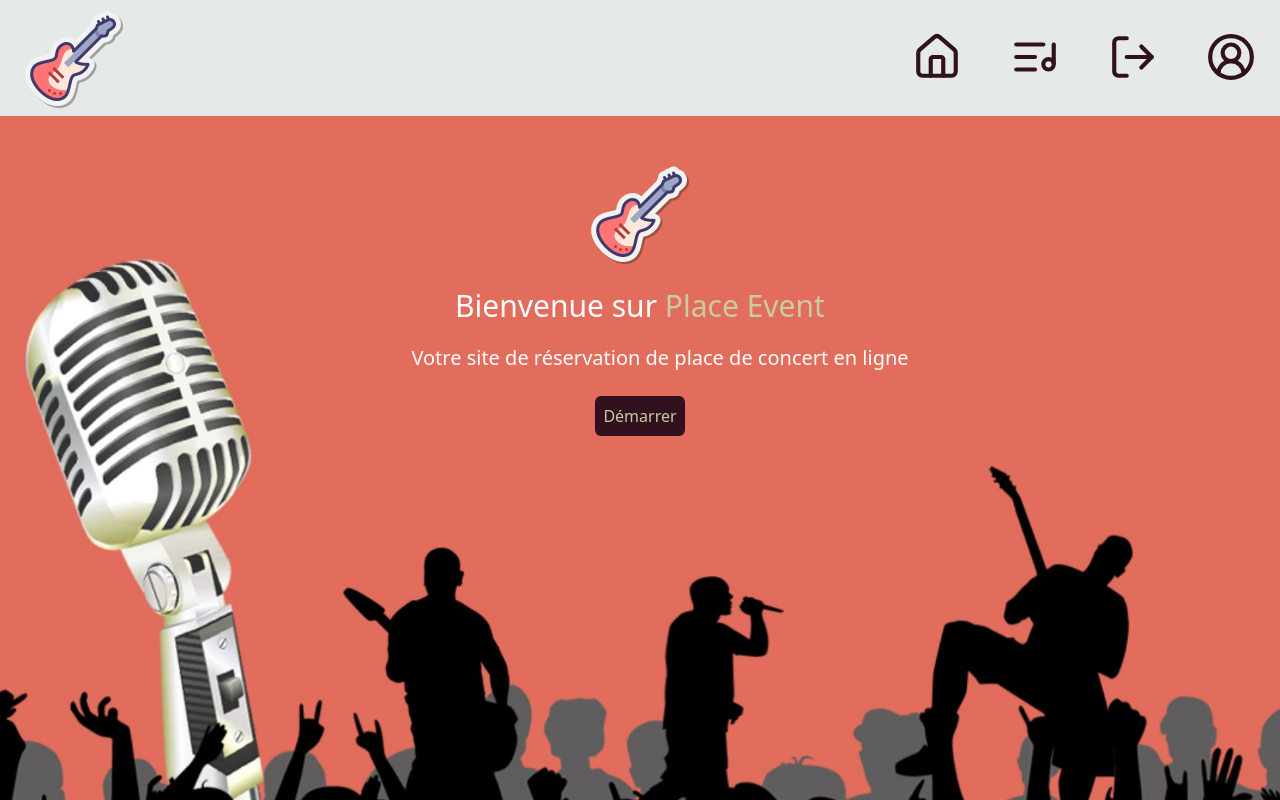
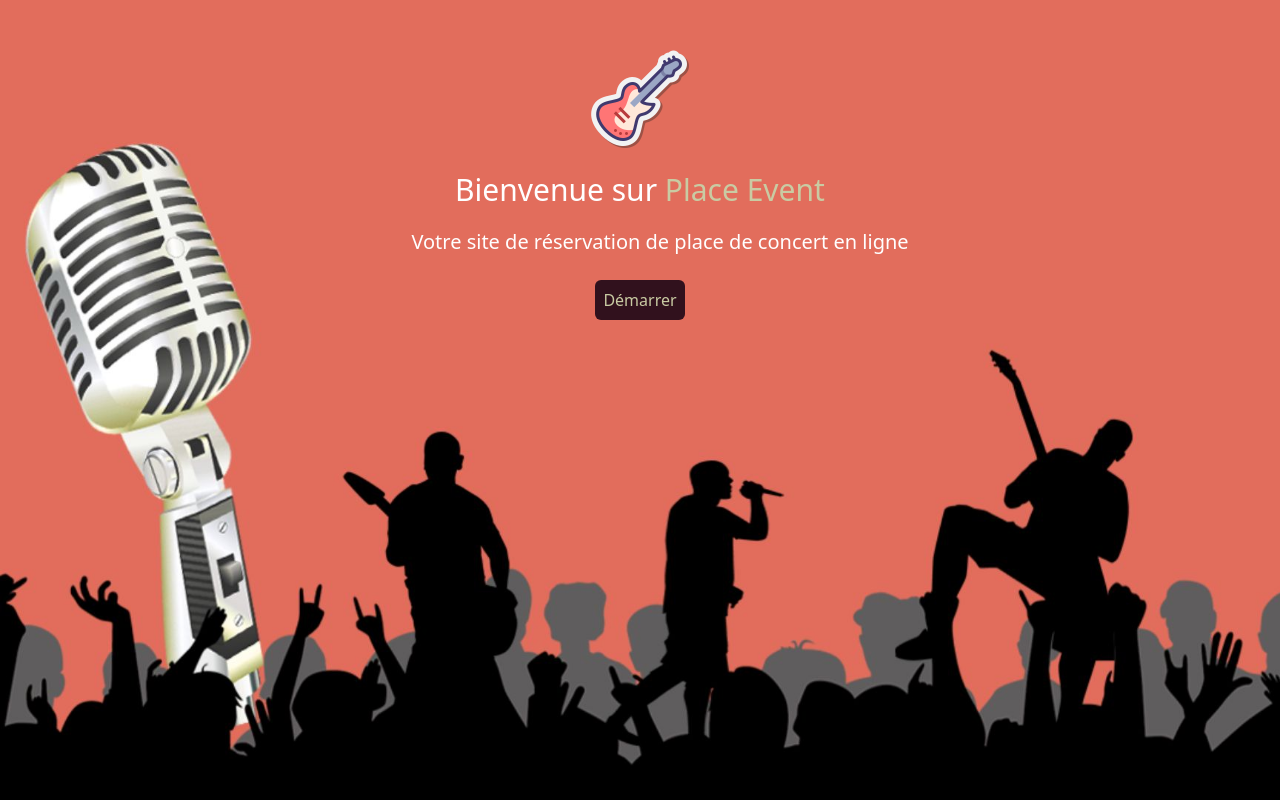
Before and after one commit to Pierrejuppin/placeevent-harmonia, a React (Vite) app in the folder client/: page / in a window 1280 px wide. Shown: the top 800 px of the page. Built offline with nearby package versions, Linux system fonts and the light colour scheme; no server answers.

Commit message:
feat: adding hiddenpath for navbar

```diff
--- a/client/src/App.jsx
+++ b/client/src/App.jsx
@@ -1,6 +1,6 @@
 import "./index.css";
 import { useState, useEffect } from "react";
-import { Outlet } from "react-router-dom";
+import { Outlet, useLocation } from "react-router-dom";
 import { ToastContainer, Bounce } from "react-toastify";
 import "react-toastify/dist/ReactToastify.css";
 import fetchAuth from "./lib/auth";
@@ -8,9 +8,14 @@ import Navbar from "./components/Navbar";
 
 function App() {
   const [currentUser, setCurrentUser] = useState(null);
+  const location = useLocation();
   useEffect(() => {
     fetchAuth().then((response) => setCurrentUser(response));
   }, []);
+
+  const hiddenPaths = ["/", "/landing", "/connexion", "/register"];
+
+  const shouldShowNavbar = !hiddenPaths.includes(location.pathname);
 
   return (
     <>
@@ -27,7 +32,9 @@ function App() {
         theme="colored"
         transition={Bounce}
       />
-      <Navbar currentUser={currentUser} setCurrentUser={setCurrentUser} />
+      {shouldShowNavbar && (
+        <Navbar currentUser={currentUser} setCurrentUser={setCurrentUser} />
+      )}
       <Outlet context={{ currentUser, setCurrentUser }} />
       <p className="p-2 text-center text-GreenComp">
         Bienvenue: {currentUser?.first_name}
```
